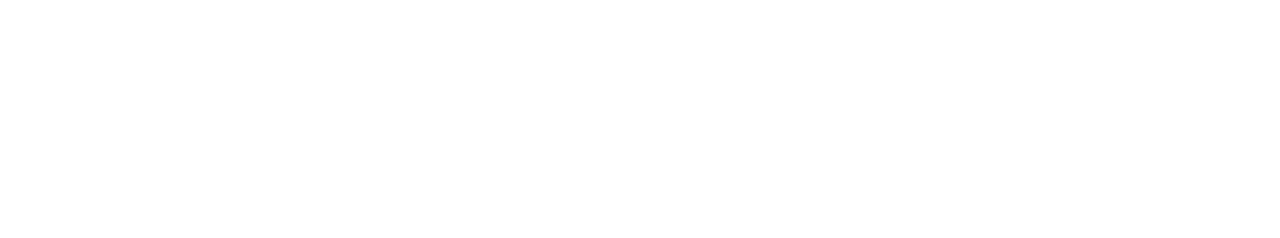
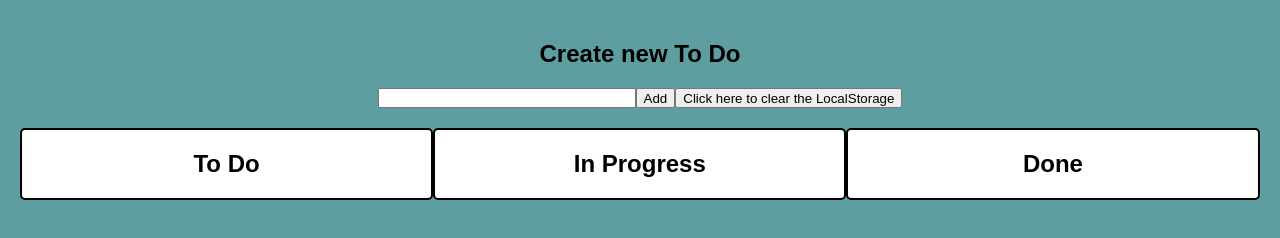
Before and after one commit to Zhanel994/Java-Projects, a website built with Vite: page exam_8_zhanel_toishybekova/index.html in a window 1280 px wide. Built offline with nearby package versions, Linux system fonts and the light colour scheme.

Commit message:
added: logic in html and its stylisation in css.

```diff
--- a/exam_8_zhanel_toishybekova/index.html
+++ b/exam_8_zhanel_toishybekova/index.html
@@ -9,7 +9,29 @@
         <link rel="stylesheet" href="public/style.css">
     </head>
     <body>
+        <h2>Create new To Do</h2>
+        <div id="taskAddContainer">
+            <input type="text" id="newTaskAdd">
+            <button id="addTaskBtn">Add</button>
+            <button id="clearStorageBtn">Click here to clear the LocalStorage</button>
+        </div>
 
+        <div id="container">
+            <div class="column" id="toDoColumn">
+                <h2>To Do</h2>
+                <div id="toDoTask"></div>
+            </div>
+
+            <div class="column" id="inProgressColumn">
+                <h2>In Progress</h2>
+                <div id="inProgressTask"></div>
+            </div>
+
+            <div class="column" id="doneColumn">
+                <h2>Done</h2>
+                <div id="doneTask"></div>
+            </div>
+        </div>
         <script type="module" src="src/main.js"></script>
 
     </body>
--- a/exam_8_zhanel_toishybekova/public/style.css
+++ b/exam_8_zhanel_toishybekova/public/style.css
@@ -0,0 +1,30 @@
+body {
+    font-family: Arial, sans-serif;
+    background-color: cadetblue;
+    margin: 0;
+    padding: 20px;
+}
+
+h2 {
+    text-align: center;
+}
+.column {
+    float: left;
+    width: 33%;
+    background: white;
+    border-radius: 5px;
+    border: 2px solid black;
+    display: flex;
+    justify-content: center;
+    margin-top: 20px;
+}
+
+#taskAddContainer {
+    display:flex;
+    justify-content: center;
+    height: 20px;
+}
+
+input {
+    width: 250px;
+}
```
